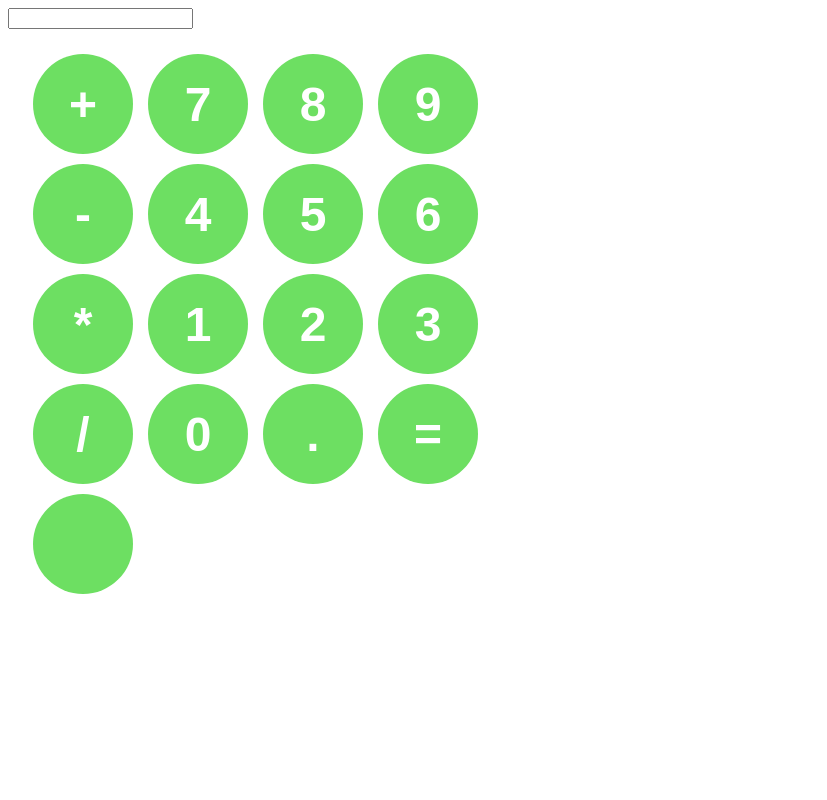
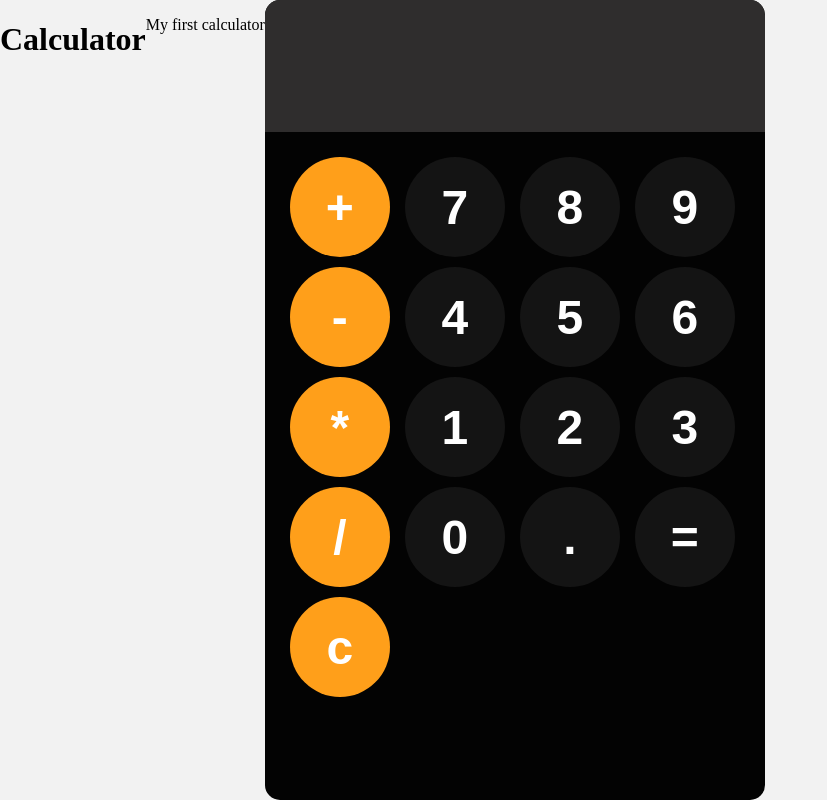
Before and after one commit to csecsemil/SomeCoolStuff, a plain HTML site: page index.html in a window 1280 px wide. Shown: the whole page, without its empty margins (0-827 px from the left). Drawn offline with Linux system fonts and the light colour scheme.

Commit message:
first calculator

```diff
--- a/index.html
+++ b/index.html
@@ -3,31 +3,36 @@
 <head>
     <meta charset="UTF-8">
     <meta name="viewport" content="width=device-width, initial-scale=1.0">
-    <title>Document</title>
+    <title>GoodStuff</title>
     <link rel="stylesheet" href="style.css">
 </head>
 <body>
+    <h1>Calculator</h1>
+
+    <p>My first calculator</p>
+
+
 
     <div id="calculator">
         <input id="display" readonly>
         <div id="keys">
-            <button onclick="appendToDisplay('+')">+</button>
+            <button onclick="appendToDisplay('+')" class="operator_btn">+</button>
             <button onclick="appendToDisplay('7')">7</button>
             <button onclick="appendToDisplay('8')">8</button>
             <button onclick="appendToDisplay('9')">9</button>
-            <button onclick="appendToDisplay('-')">-</button>
+            <button onclick="appendToDisplay('-')" class="operator_btn">-</button>
             <button onclick="appendToDisplay('4')">4</button>
             <button onclick="appendToDisplay('5')">5</button>
             <button onclick="appendToDisplay('6')">6</button>
-            <button onclick="appendToDisplay('*')">*</button>
+            <button onclick="appendToDisplay('*')" class="operator_btn">*</button>
             <button onclick="appendToDisplay('1')">1</button>
             <button onclick="appendToDisplay('2')">2</button>
             <button onclick="appendToDisplay('3')">3</button>
-            <button onclick="appendToDisplay('/')">/</button>
+            <button onclick="appendToDisplay('/')" class="operator_btn">/</button>
             <button onclick="appendToDisplay('0')">0</button>
             <button onclick="appendToDisplay('.')">.</button>
             <button onclick="calculate()">=</button>
-            <button onclick="clearDisplay"></button>
+            <button onclick="clearDisplay" class="operator_btn">c</button>
         </div>
 
     </div>
--- a/index.js
+++ b/index.js
@@ -0,0 +1,21 @@
+
+
+const display = document.getElementById("display");
+
+function appendToDisplay(input){
+    display.value += input
+}
+
+function claerDisplay(){
+    display.value = "";
+}
+
+function calculate(){
+    try{
+        display.value = eval(display.value)
+    }
+    catch(error){
+        display.value = "Error";
+    }
+
+}
--- a/style.css
+++ b/style.css
@@ -1,11 +1,26 @@
+body{
+    margin: 0;
+    display: flex;
+    height: 100vh;
+    background-color: hsl(0, 0%, 95%);
+}
 #calculator{
     font-family: Arial, sans-serif;
-    background-color: hsl(0, 0, 15);
+    background-color: hsl(0, 0%, 1%);
     border-radius: 15px;
     max-width: 500px;
-    overflow: ;
+    overflow: hidden;
 }
+#display{
+    width: 100%;
+    padding: 20px;
+    font-size: 5rem;
+    text-align: left;
+    border: none;
+    background-color: hsl(0, 3%, 18%);
+    color: white;
 
+}
 #keys{
     display: grid;
     grid-template-columns: repeat(4, 1fr);
@@ -18,9 +33,24 @@ button{
     height: 100px;
     border-radius: 50px;
     border: none;
-    background-color: hsl(115, 66%, 63%);
+    background-color: hsl(0, 0%, 8%);
     color: white;
     font-size: 3rem;
     font-weight: bold;
     cursor: pointer;
 }
+button:hover{
+    background-color: hsl(0, 0%, 40%);
+}
+button:active{
+    background-color:  hsl(0, 0%, 50%);
+}
+.operator_btn{
+    background-color: hsl(35, 100%, 55%);
+}
+.operator_btn:hover{
+    background-color: hsl(35, 100%, 65%);
+}
+.operator_btn:active{
+    background-color: hsl(35, 100%, 75%);
+}
```
